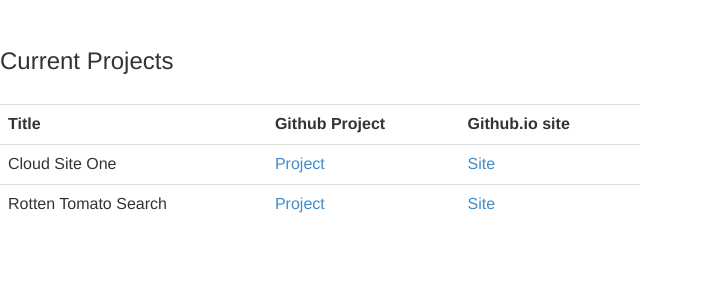
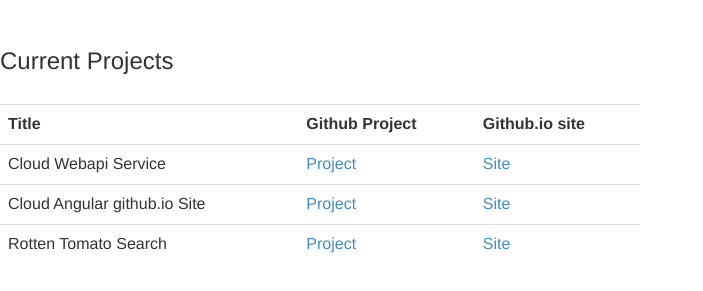
Before and after one commit to dankahle/dankahle.github.io, a plain HTML site: page index.html in a window 1280 px wide. Shown: the part 75-366 px from the top of the page, without its empty margins (0-703 px from the left). Drawn offline with Linux system fonts and the light colour scheme.

Commit message:
added gitignore and added cloud to index.html

```diff
--- a/index.html
+++ b/index.html
@@ -15,7 +15,12 @@
 			<th>Github.io site</th>
 		</tr>
 		<tr>
-			<td>Cloud Site One</td>
+			<td>Cloud Webapi Service</td>
+			<td><a href="https://github.com/dankahle/cloud">Project</a></td>
+			<td><a href="https://dankahle.github.io/cloud">Site</a></td>
+		</tr>
+		<tr>
+			<td>Cloud Angular github.io Site</td>
 			<td><a href="https://github.com/dankahle/cloud-one-vs">Project</a></td>
 			<td><a href="https://dankahle.github.io/cloud-one-vs">Site</a></td>
 		</tr>
```
Also changed, not shown: 1 other file.
